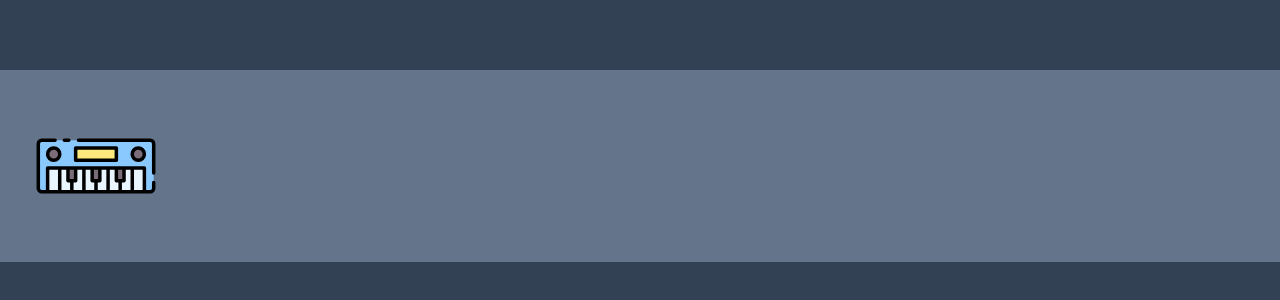
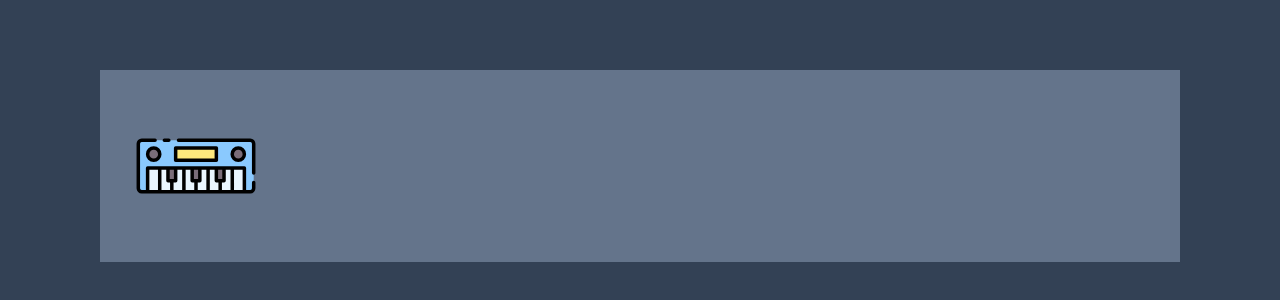
Before and after one commit to conniepaula/midi-shop, a Next.js app: page / in a window 1280 px wide. Shown: the part 234-534 px from the top of the page. Built offline with nearby package versions, Linux system fonts and the light colour scheme.

Commit message:
style: add prettier to organise tailwind classes

```diff
--- a/app/components/Header.tsx
+++ b/app/components/Header.tsx
@@ -1,12 +1,12 @@
-import Image from "next/image";
+import Image from 'next/image';
 
-import logoImage from "@/public/logo.svg";
+import logoImage from '@/public/logo.svg';
 
 function Header() {
   return (
-    <header className="p-8 w-full max-w-7xl my-0 mx-auto bg-slate-500">
+    <header className='mx-auto my-0 w-full max-w-[1080px] bg-slate-500 p-8'>
       <div>
-        <Image src={logoImage} alt="Small MIDI controller" />
+        <Image src={logoImage} alt='Small MIDI controller' />
       </div>
     </header>
   );
--- a/package.json
+++ b/package.json
@@ -22,6 +22,8 @@
     "eslint": "^8",
     "eslint-config-next": "14.0.3",
     "postcss": "^8",
+    "prettier": "^3.1.0",
+    "prettier-plugin-tailwindcss": "^0.5.7",
     "tailwindcss": "^3.3.0",
     "typescript": "^5"
   }
```
Also changed, not shown: app/components/Button.tsx (+1 -7 lines), .prettierrc.json (added), 1 other file (tests, documents, lock files or other folders).
